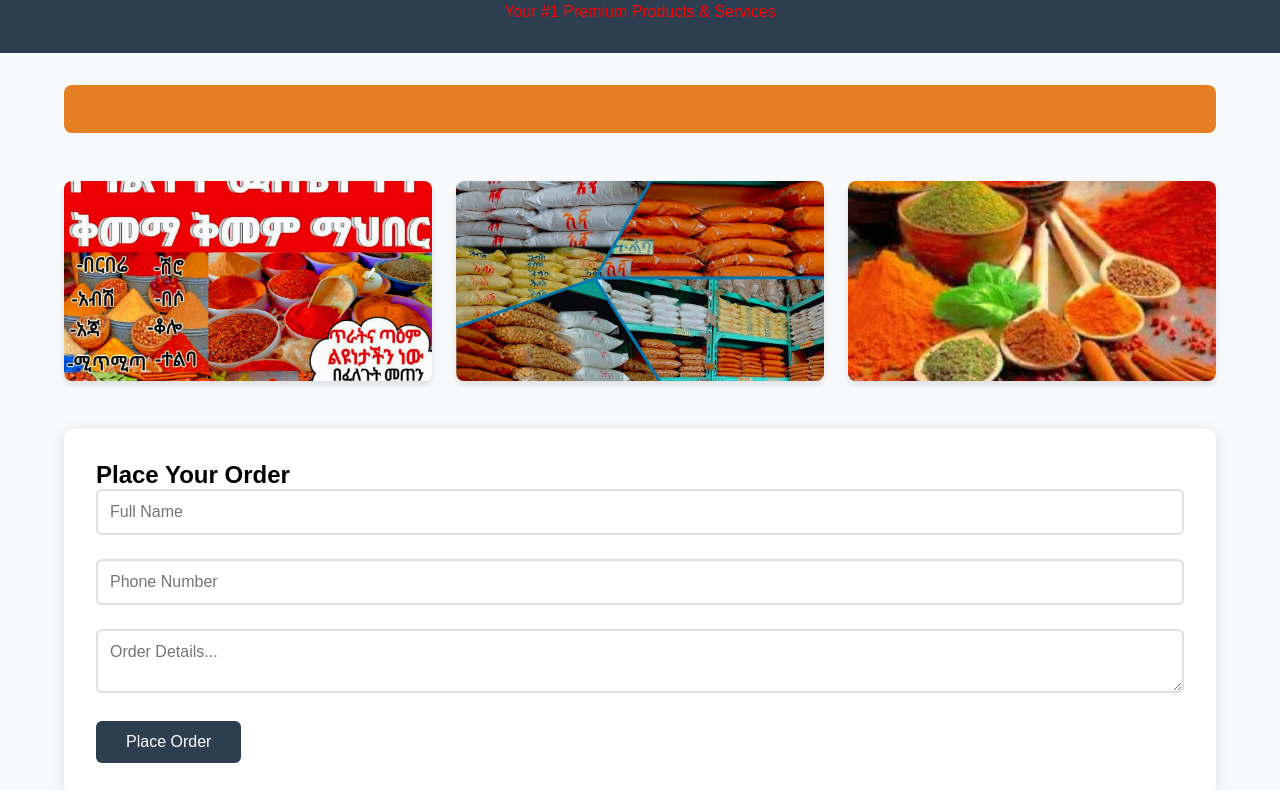
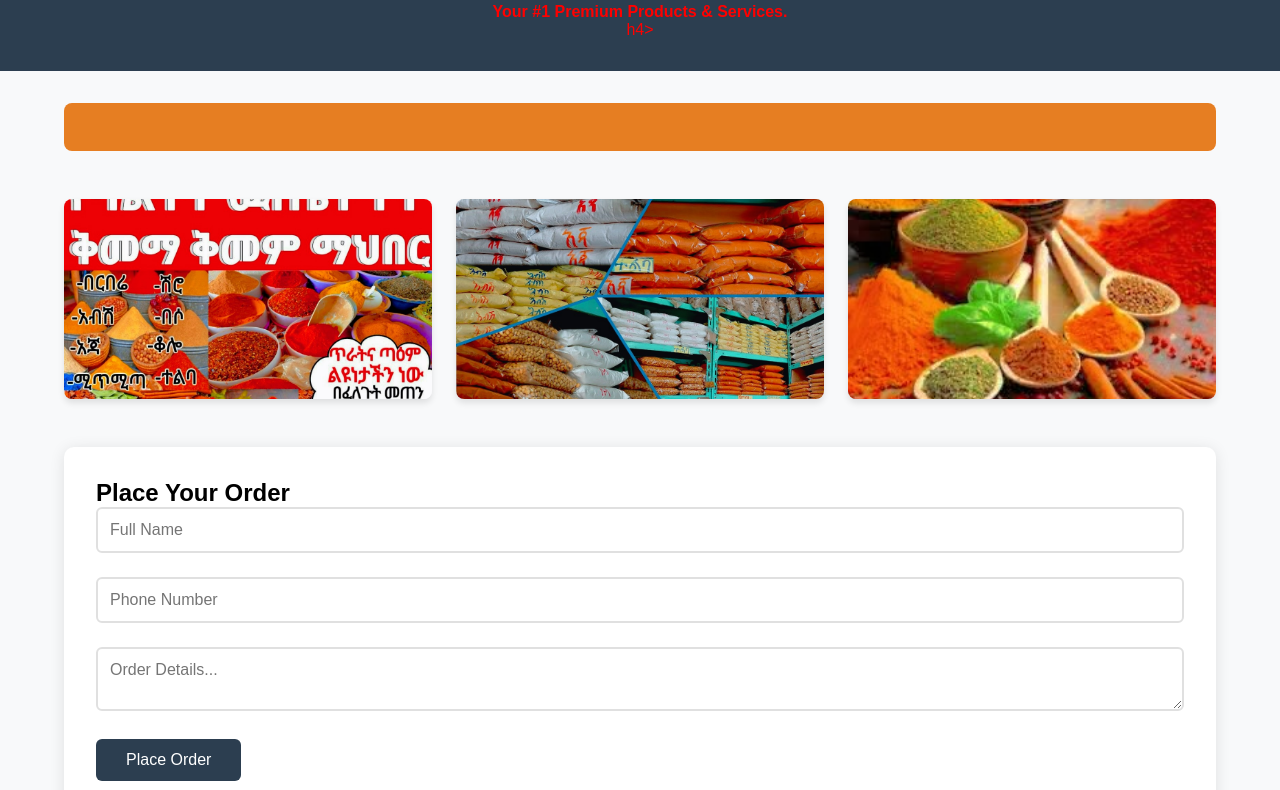
Before and after one commit to abdushatech/Hanan_Baltna, a plain HTML site: page index.html in a window 1280 px wide. Shown: the part 121-911 px from the top of the page. Drawn offline with Linux system fonts and the light colour scheme.

Commit message:
Update index.html

```diff
--- a/index.html
+++ b/index.html
@@ -26,7 +26,7 @@
     <header>
         <h1>Hanan Baltna</h1>
         <h1>ሀናን ባልትና</h1><br>
-        <p><font color="red"> Your #1 Premium Products & Services </font></p>
+        <p><font color="red"> <h4>Your #1 Premium Products & Services.</h4>h4> </font></p>
     </header>
 
     <main class="container">
```
